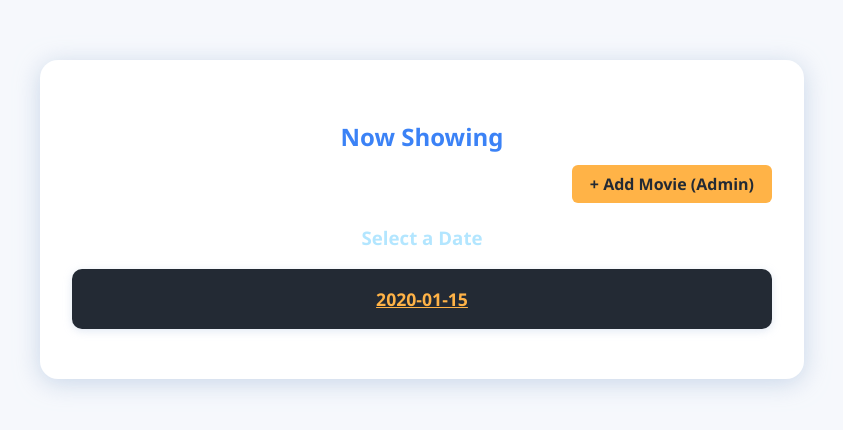
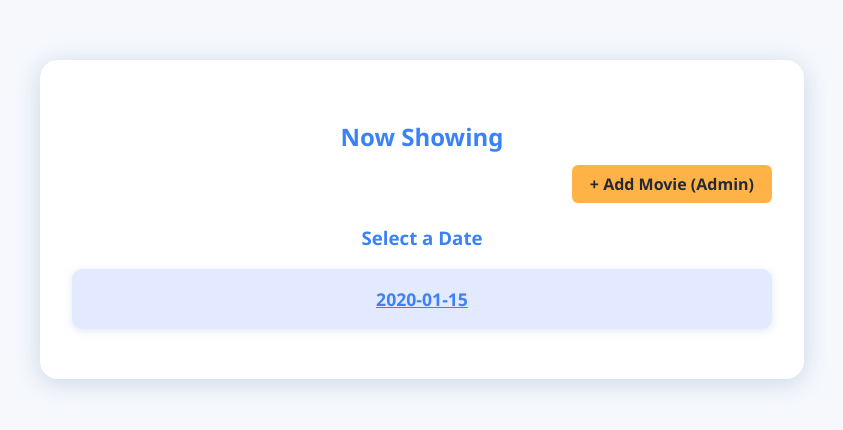
Before and after one commit to Rithish4610/movie-ticket-booking, a Flask app: template app/templates/movies.html in a window 1280 px wide. Shown: the top 430 px of the page, without its empty margins (218-1061 px from the left). Run offline with Flask 3, Linux system fonts and the light colour scheme; the template is opened without the code that fills it: most values are stand-ins (such as "Sample title", 1, 10 or a date in 2020).

Commit message:
change the date inter face

```diff
--- a/app/templates/movies.html
+++ b/app/templates/movies.html
@@ -51,10 +51,10 @@
         </div>
         <div class="movie-list">
             {% if dates %}
-                <h3 style="color:#b3e6ff; text-align:center;">Select a Date</h3>
+                <h3 style="color:#3b82f6; text-align:center;">Select a Date</h3>
                 {% for date in dates %}
-                    <div class="movie" style="background:#232a34; text-align:center;">
-                        <a href="/movies/{{ date }}" style="font-size:1.1em; color:#ffb347; font-weight:bold;">{{ date }}</a>
+                    <div class="movie" style="text-align:center;">
+                        <a href="/movies/{{ date }}" style="font-size:1.1em; color:#3b82f6; font-weight:bold;">{{ date }}</a>
                     </div>
                 {% endfor %}
             {% else %}
```
